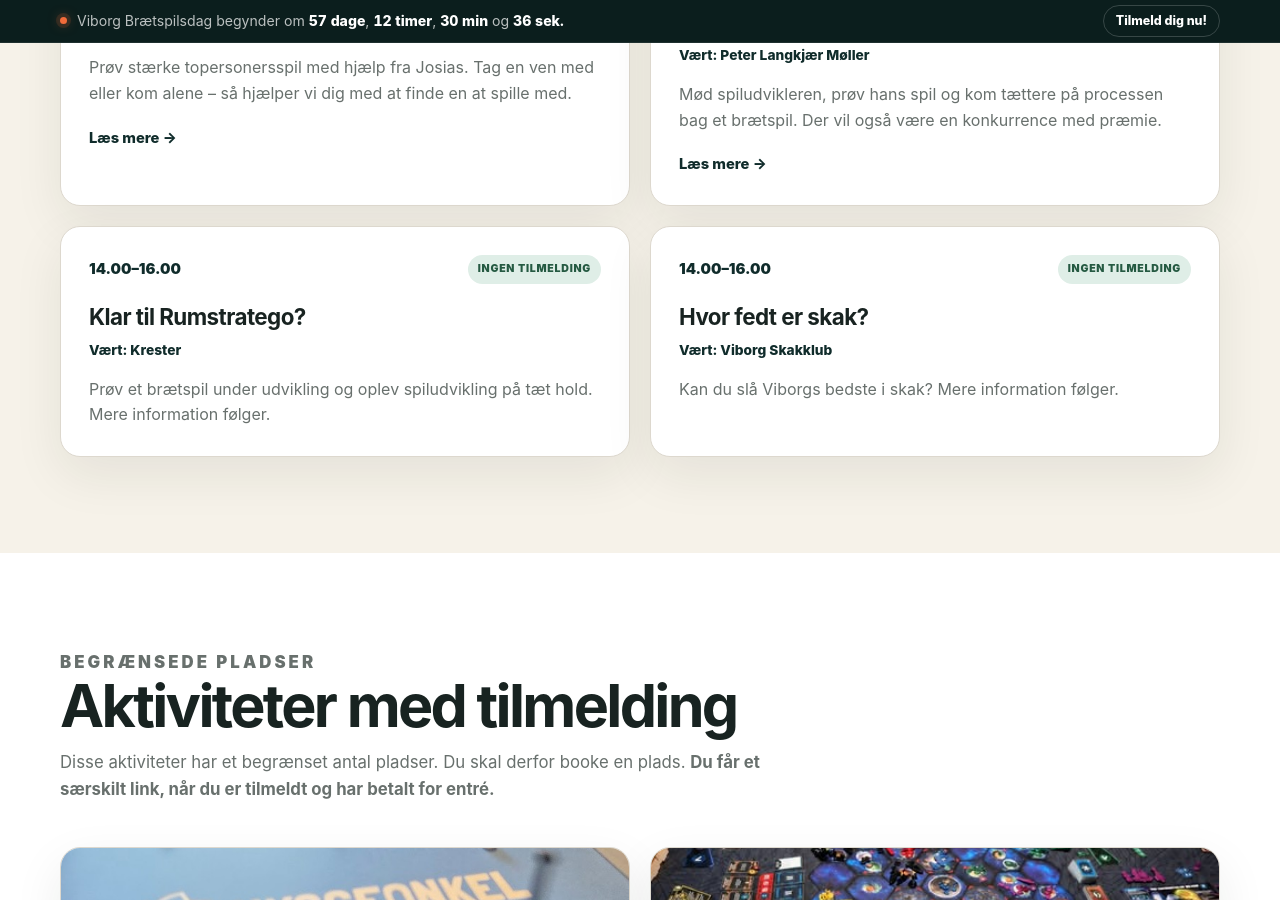
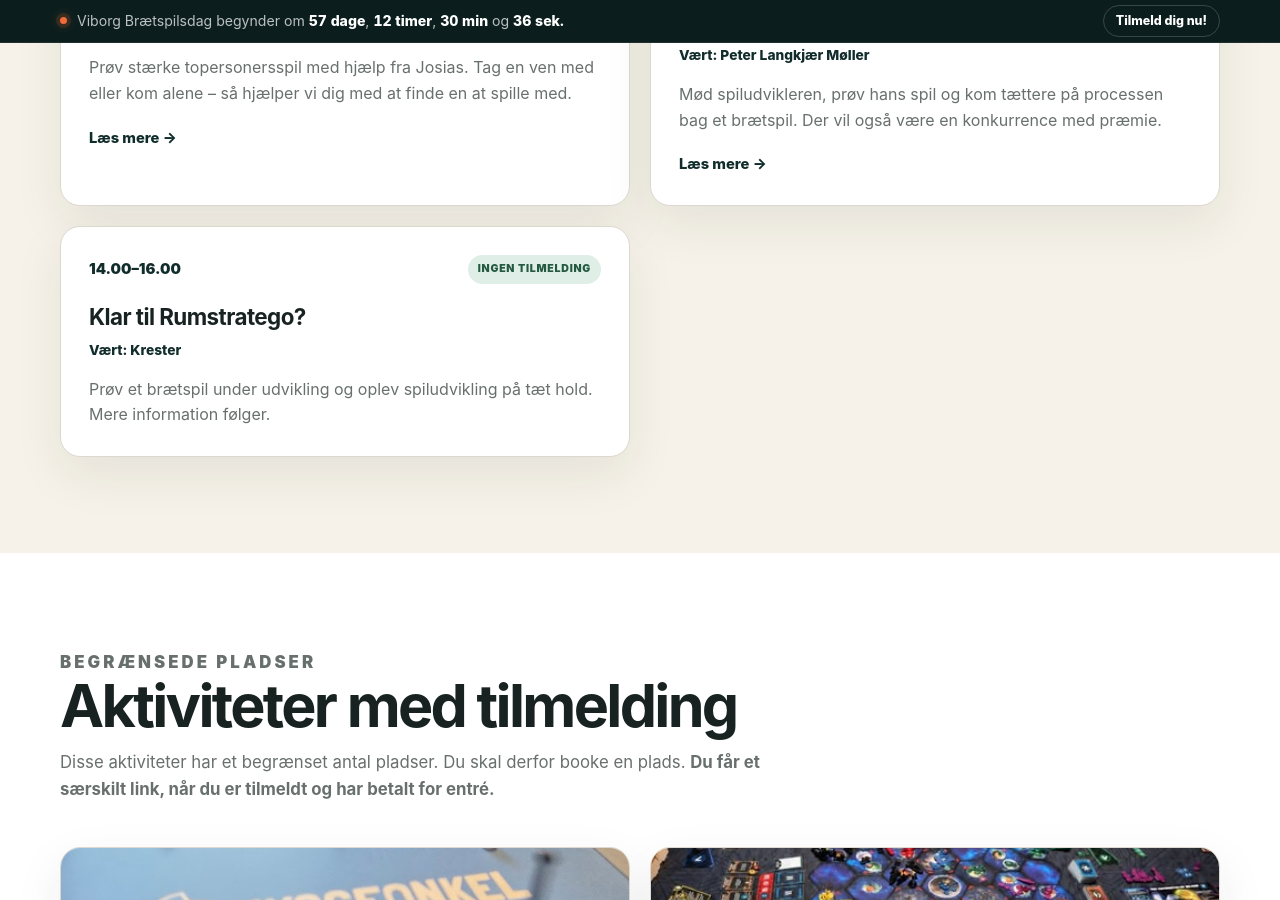
Before and after one commit to Andrejao/spilex, a Jekyll site: the page built from aktiviteter.html, in a window 1280 px wide and 900 px high, scrolled down 1342 px. Built offline with Jekyll 4.4.1, drawn with Linux system fonts in a browser that asks for light colours.

Commit message:
Update aabne_aktiviteter.yml

```diff
--- a/_data/aabne_aktiviteter.yml
+++ b/_data/aabne_aktiviteter.yml
@@ -34,8 +34,3 @@
   titel: "Klar til Rumstratego?"
   vaert: "Krester"
   beskrivelse: "Prøv et brætspil under udvikling og oplev spiludvikling på tæt hold. Mere information følger."
-
-- tid: "14.00–16.00"
-  titel: "Hvor fedt er skak?"
-  vaert: "Viborg Skakklub"
-  beskrivelse: "Kan du slå Viborgs bedste i skak? Mere information følger."
```
